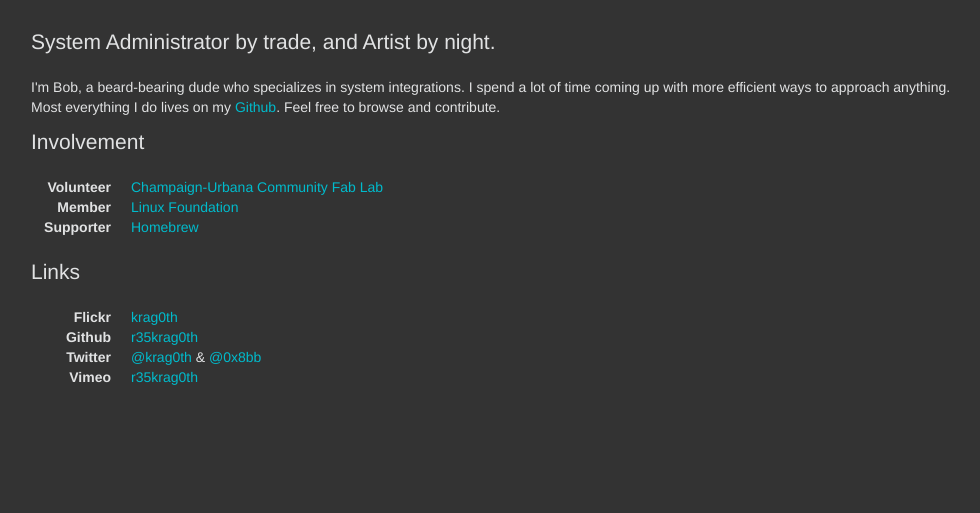
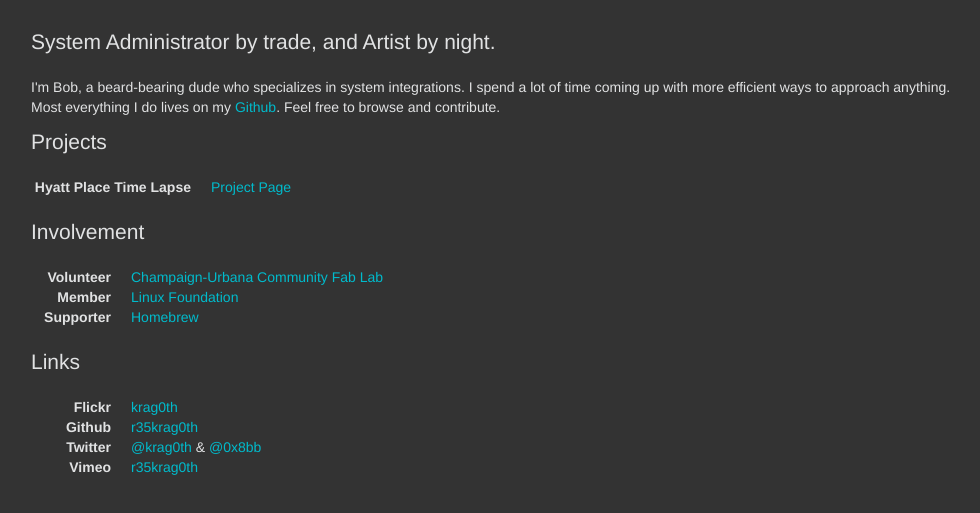
Before and after one commit to r35krag0th/r35-net, a plain HTML site: page index.html in a window 1280 px wide. Shown: the part 93-606 px from the top of the page, without its empty margins (139-1119 px from the left). Drawn offline with nearby package versions, Linux system fonts and the light colour scheme.

Commit message:
Adding project hyatt

```diff
--- a/index.html
+++ b/index.html
@@ -20,6 +20,15 @@
 				I'm Bob, a beard-bearing dude who specializes in system integrations.  I spend a lot of time coming up with more efficient ways to approach anything.  Most everything I do lives on my <a href="https://github.com/r35krag0th">Github</a>.  Feel free to browse and contribute.
 			</p>
 
+			<p class="lead">
+				Projects
+			</p>
+			<p>
+				<dl class="dl-horizontal">
+					<dt>Hyatt Place Time Lapse</dt>
+					<dd><a href="/projects/hyatt/">Project Page</a></dd>
+				</dl>
+			</p>
 
 			<p class="lead">
 				Involvement
```
